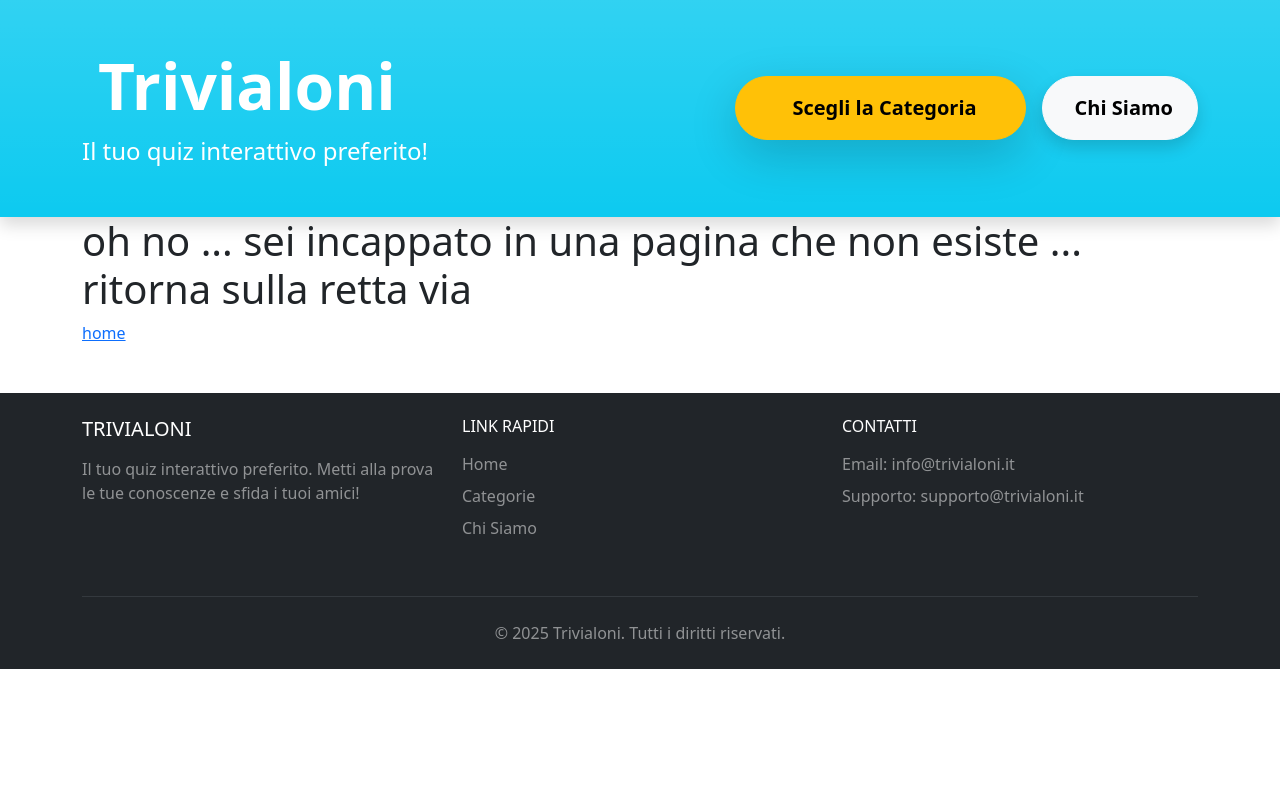
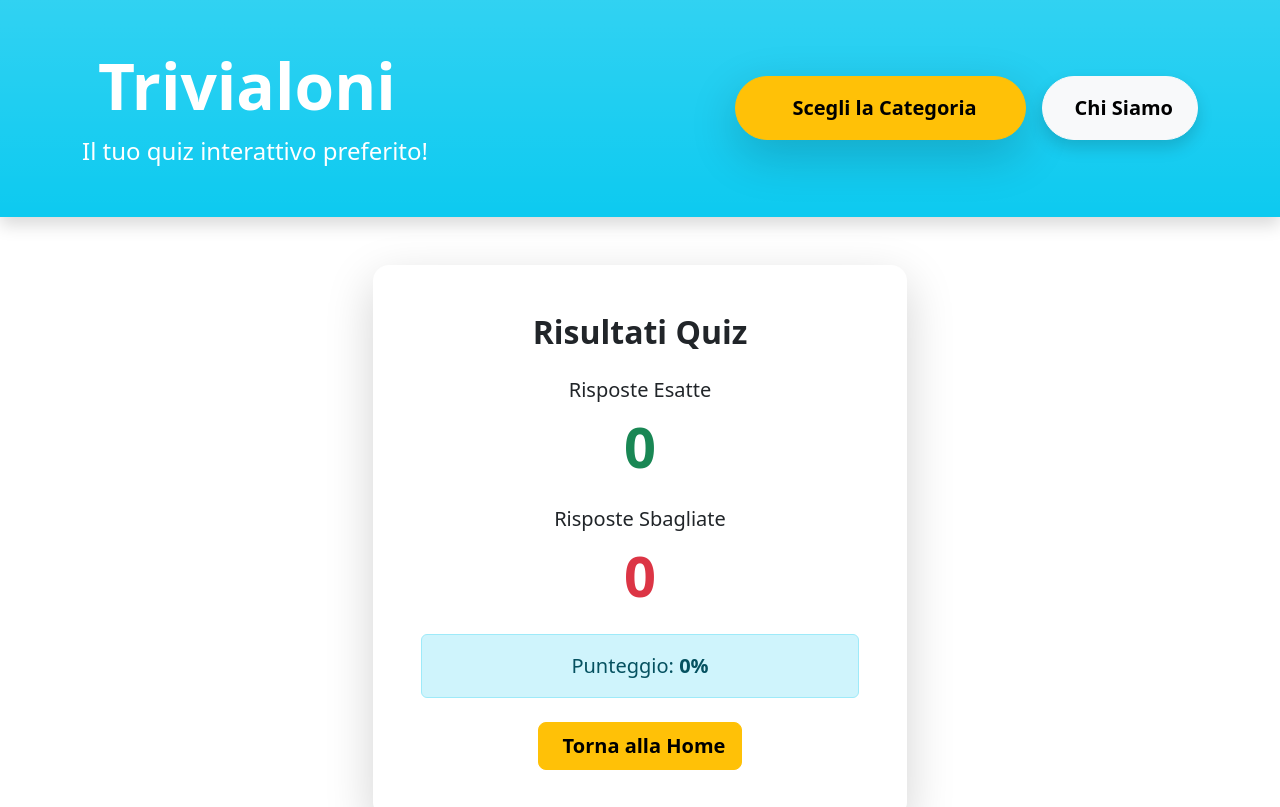
Before and after one commit to FrancescoTullio/trivialoni, a React (Vite) app: page /result in a window 1280 px wide. Shown: the top 807 px of the page. Built offline with nearby package versions, Linux system fonts and the light colour scheme.

Commit message:
feat: add ResultPage component and navigate to it upon achieving a score of 10 or more
in liveshare con enrico

```diff
--- a/src/App.jsx
+++ b/src/App.jsx
@@ -6,6 +6,7 @@ import HomePage from "./pages/Homepage";
 import Category from "./pages/Category";
 import Quiz from "./pages/Quiz";
 import NotFound from "./pages/NotFound";
+import ResultPage from "./pages/ResultPage";
 
 const categoryArray = [
   {
@@ -142,6 +143,7 @@ function App() {
             <Route path="/" element={<HomePage />} />
             <Route path="/category" element={<Category />} />
             <Route path="/quiz/:id" element={<Quiz />} />
+            <Route path="/result" element={<ResultPage />} />
             <Route path="*" element={<NotFound />} />
           </Route>
         </Routes>
--- a/src/pages/Quiz.jsx
+++ b/src/pages/Quiz.jsx
@@ -33,6 +33,7 @@ function Quiz() {
 
     setCorrect(correctCount);
     setWrong(wrongCount);
+    if (correctCount >= 10) navigate("/result");
   }, [selectedAnswers, setCorrect, setWrong]);
 
   const handleClick = (questionIndex, answer) => {
--- /dev/null
+++ b/src/pages/ResultPage.jsx
@@ -0,0 +1,46 @@
+import { useContext } from "react";
+import GlobalContext from "../context/GlobalContext";
+import { Link } from "react-router-dom";
+
+function ResultPage() {
+  const { GlobalProviderValue } = useContext(GlobalContext);
+  const { correct, wrong } = GlobalProviderValue;
+
+  const total = correct + wrong;
+  const percentage = total > 0 ? Math.round((correct / total) * 100) : 0;
+
+  return (
+    <div className="container py-5">
+      <div className="row justify-content-center">
+        <div className="col-lg-6">
+          <div className="card shadow-lg border-0 rounded-4">
+            <div className="card-body text-center p-5">
+              <h2 className="card-title mb-4 fw-bold">Risultati Quiz</h2>
+
+              <div className="mb-4">
+                <p className="fs-5 mb-2">Risposte Esatte</p>
+                <p className="display-4 text-success fw-bold">{correct}</p>
+              </div>
+
+              <div className="mb-4">
+                <p className="fs-5 mb-2">Risposte Sbagliate</p>
+                <p className="display-4 text-danger fw-bold">{wrong}</p>
+              </div>
+
+              <div className="alert alert-info mb-4">
+                <p className="fs-5 mb-0">Punteggio: <strong>{percentage}%</strong></p>
+              </div>
+
+              <Link to="/" className="btn btn-warning btn-lg fw-bold">
+                <i className="fas fa-home me-2"></i>
+                Torna alla Home
+              </Link>
+            </div>
+          </div>
+        </div>
+      </div>
+    </div>
+  );
+}
+
+export default ResultPage;
```
